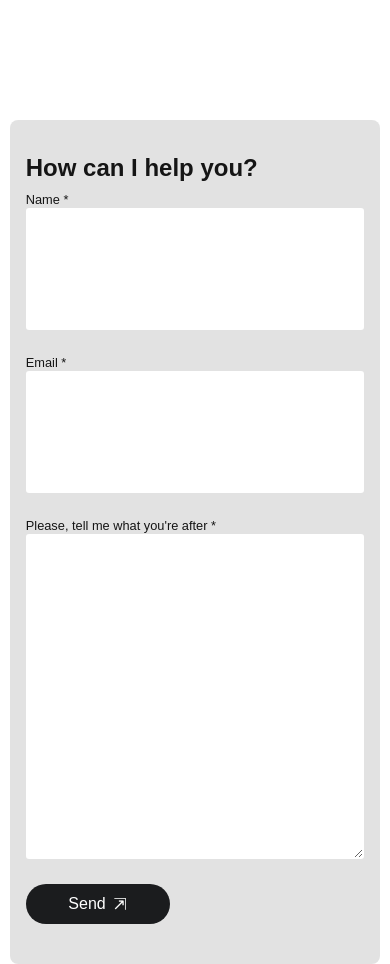
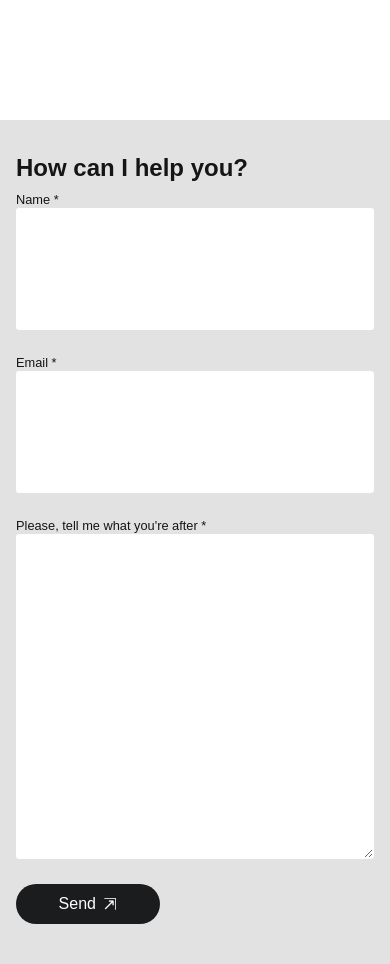
Before and after one commit to Otcocuka/pfolio, a React (Vite) app: page /pfolio/contact in a window 390 px wide. Shown: the part 740-1704 px from the top of the page. Built offline with nearby package versions, Linux system fonts and the light colour scheme.

Commit message:
addressing Mary's bug: you can now send only one contact at a time without reloading

```diff
--- a/src/App.css
+++ b/src/App.css
@@ -721,8 +721,14 @@ body {
     z-index: 1;
   }
   .form{
-    width: 95%;
-  }
+    width: 100%;
+    -webkit-border-radius: 0px;
+    -moz-border-radius: 0px;
+    -ms-border-radius: 0px;
+    -o-border-radius: 0px;
+    border-radius: 0px;
+}
+
 }
 
 
--- a/src/components/ContactForm.jsx
+++ b/src/components/ContactForm.jsx
@@ -6,6 +6,8 @@ const ContactForm = () => {
     email: "",
     message: "",
   });
+
+  const [isSubmitted, setIsSubmitted] = useState(false);
 
   const handleChange = (e) => {
     const { name, value } = e.target;
@@ -24,7 +26,20 @@ const ContactForm = () => {
   let request = new XMLHttpRequest();
   request.open("GET", urlString);
   request.send();
+  setIsSubmitted(true);
+  if (isSubmitted) {
+    return; // Если форма уже отправлена, не выполняем действия повторно
+  }
+
+
+  console.log(formData);
+
+
   };
+
+
+
+
 
   return (
     <form className="form" onSubmit={handleSubmit}>
@@ -59,7 +74,7 @@ const ContactForm = () => {
         required
       />
 
-      <button className="button-primary">Send</button>
+      <button disabled={isSubmitted} className="button-primary">{isSubmitted ? "Data sent" : "Send"}</button>
     </form>
   );
 };
--- a/src/pages/Home.jsx
+++ b/src/pages/Home.jsx
@@ -186,7 +186,7 @@ const Home = () => {
         backgroundText="Known.sg"
       />
       <ContactLinks />
-      <Footer />
+      {/* <Footer /> */}
     </>
   );
 };
```
